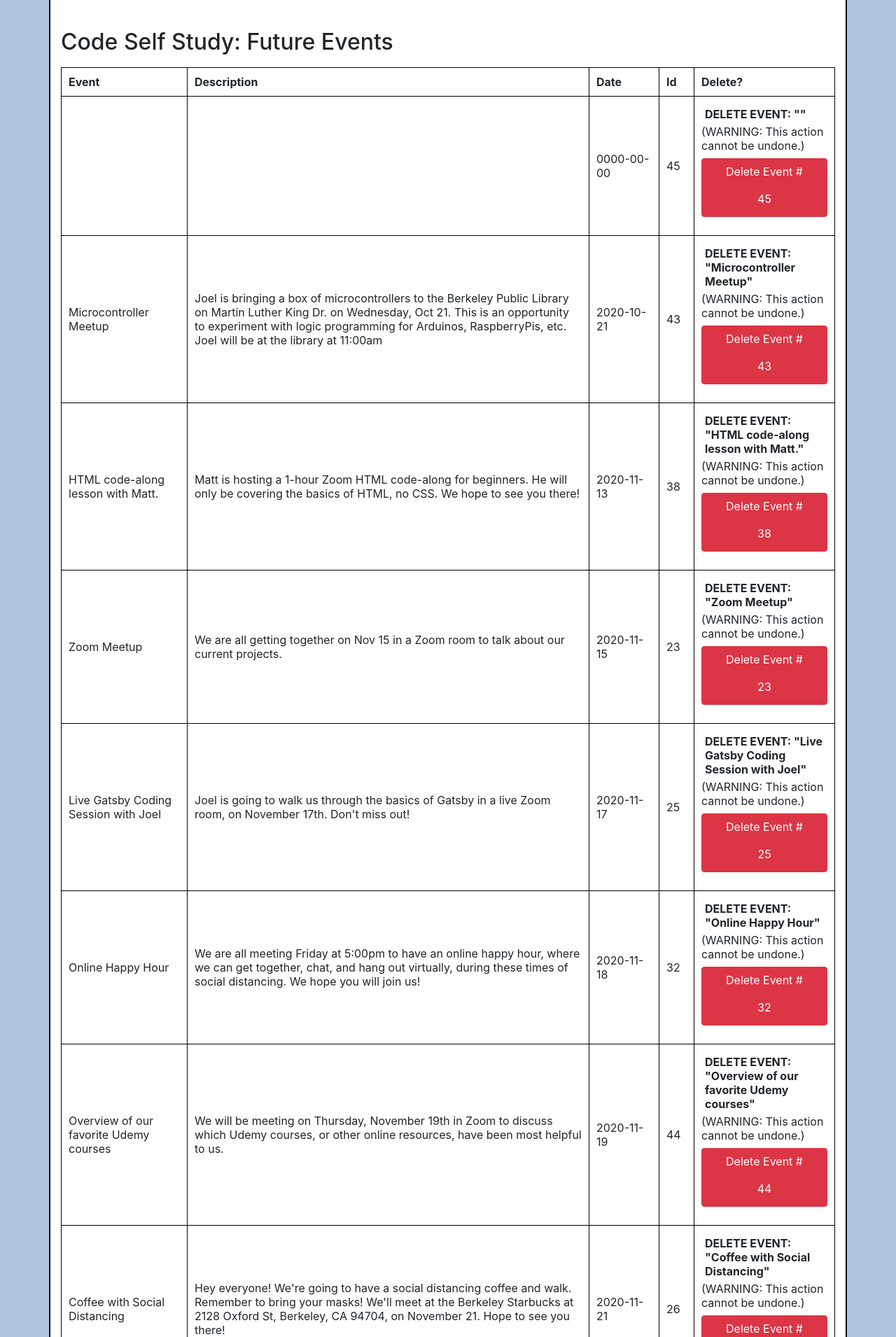
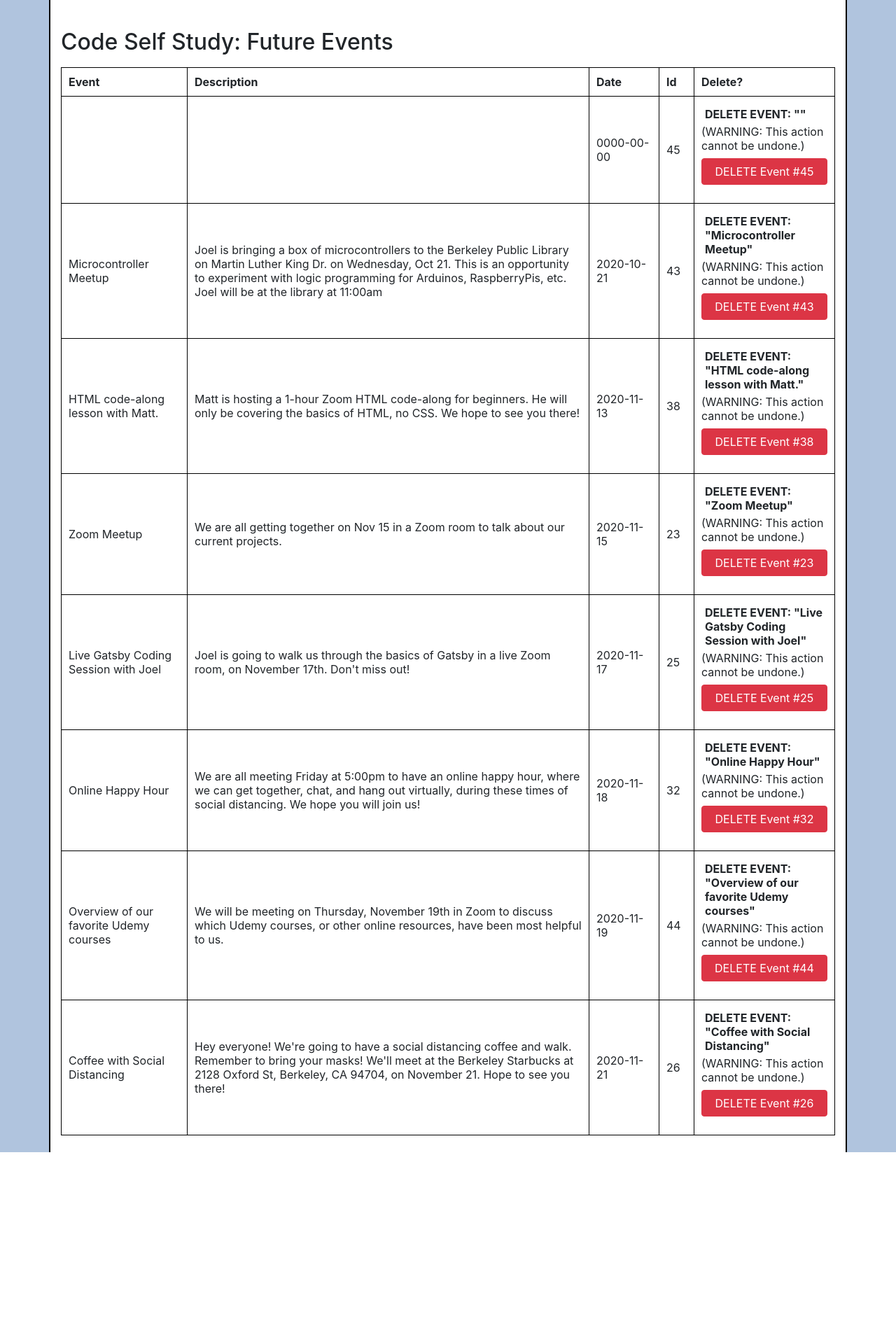
Before and after one commit to omartheman/club-event-list-php, a PHP site: page /admin.php in a window 1280 px wide. Shown: the part 591-2501 px from the top of the page at 70% size. After the commit the page ends 2237 px from the top, so only its background shows below. Run offline with PHP 8.4, Linux system fonts and the light colour scheme; the visitor is signed in with stand-in values (Sample User, id 1); data comes from the database, SQL or seed files in the repository.

Commit message:
Fix delete button

```diff
--- a/admin.php
+++ b/admin.php
@@ -123,10 +123,8 @@ if (!isset($_SESSION['username']))
               <form class='admin-form-delete' method='POST' action='deleteEvent.php'>
                 <div class='admin-form-delete-text'><strong>DELETE EVENT: \"" . $row['title'] . "\"</strong></div>
                 <div class='mb-2'>(WARNING: This action cannot be undone.)</div>
-                <div class='btn btn-danger'>
-                  <label for='delete'>Delete Event #</label>
-                  <input class='w-100 btn btn-danger' type='submit' name='delete' id='delete' value='" . $row['id'] . "' />
-                </div>
+                <input style='display:none' type='number' name='id' value='" . $row['id'] . "' />
+                <input class='w-100 btn btn-danger' type='submit' name='submit' id='submit' value='DELETE Event #" . $row['id'] . "' />
               </form>
             </td>
           </tr>";
--- a/deleteEvent.php
+++ b/deleteEvent.php
@@ -13,9 +13,9 @@
     die("Connection failed: " . $conn->connect_error);
   }
 
-  if(isset($_POST['delete']))
+  if(isset($_POST['submit']))
   {
-    $id = $_POST['delete'];
+    $id = $_POST['id'];
   }
 
   console_log( $id ); // [1,2,3]
```
